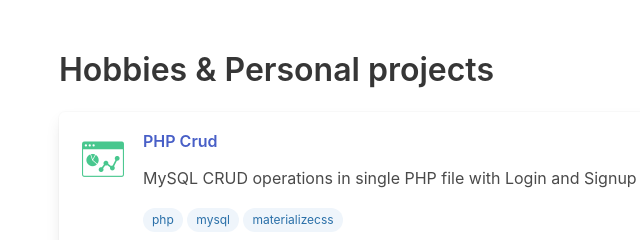
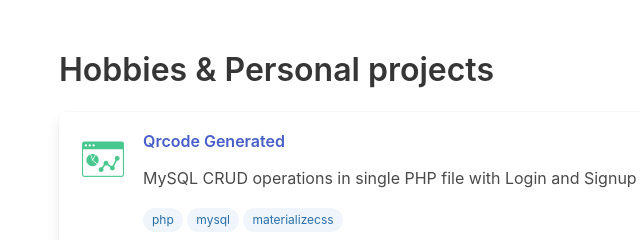
Before and after one commit to AbinashStar/AbinashStar.github.io, a plain HTML site: page index.html in a window 1280 px wide. Shown: the part 3040-3280 px from the top of the page, 13-653 px from the left. Drawn offline with Linux system fonts and the light colour scheme.

Commit message:
Update index.html

```diff
--- a/index.html
+++ b/index.html
@@ -476,7 +476,7 @@
 							<div class="media-content">
 								<div class="content">
 									<p class="title is-6">
-										<a href="https://github.com/praveen-webartisan/PHP-Crud" target="_blank">PHP Crud</a>
+										<a href="https://github.com/Proflujo/qrcode-generator" target="_blank">Qrcode Generated</a>
 									</p>
 									<p>MySQL CRUD operations in single PHP file with Login and Signup</p>
 									<p>
```
